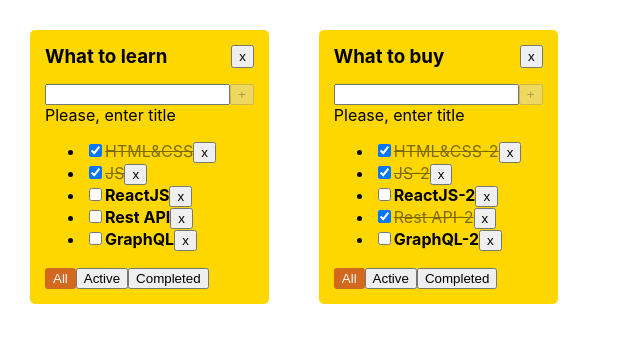
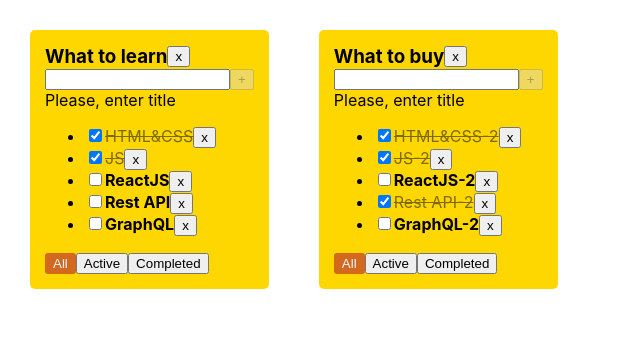
Before and after one commit to dron185/todolist, a React (Create React App) app: page / in a window 1280 px wide. Shown: the top 342 px of the page, without its empty margins (0-640 px from the left). Built offline with nearby package versions, Linux system fonts and the light colour scheme.

Commit message:
feat: add removeTodolist

```diff
--- a/src/App.css
+++ b/src/App.css
@@ -33,3 +33,8 @@
   border: 3px solid red;
   outline: none;
 }
+
+.todolist-title-container {
+  display: flex;
+  align-items: center;
+}
--- a/src/App.tsx
+++ b/src/App.tsx
@@ -60,6 +60,14 @@ function App() {
         setTodolists(todolists.map(el => el.id === todolistId ? {...el, filter: value} : el))
     }
 
+    const removeTodolist = (todolistId: string) => {
+        const newTodolists = todolists.filter(t=> t.id !==todolistId)
+        setTodolists(newTodolists)
+
+        delete tasks[todolistId]
+        setTasks({...tasks})
+    }
+
     return (
         <div className="App">
             {
@@ -82,6 +90,7 @@ function App() {
                             changeFilter={changeFilter}
                             addTask={addTask}
                             changeTaskStatus={changeTaskStatus}
+                            removeTodolist={removeTodolist}
                         />
                     )
                 })
--- a/src/Todolist.tsx
+++ b/src/Todolist.tsx
@@ -18,9 +18,11 @@ type TodolistPropsType = {
     removeTask: (todolistId: string, taskId: string) => void
     changeTaskStatus: (todolistId: string, taskId: string, newIsDoneValue: boolean) => void
     changeFilter: (todolistId: string, value: FilterValuesType) => void
+    removeTodolist: (todolistId: string) => void
 }
 
 export const Todolist = ({
+                             removeTodolist,
                              todolistId,
                              title,
                              tasks,
@@ -82,9 +84,17 @@ export const Todolist = ({
     const maxTitleLength = 15
     const isAddTaskPossible = newTaskTitle.length && newTaskTitle.length <= maxTitleLength
 
+    const removeTodolistHandler = () => {
+        removeTodolist(todolistId)
+    }
+
     return (
         <div className={"todolist"}>
-            <TodoListHeader title={title}/>
+            {/*<TodoListHeader title={title}/>*/}
+            <div className={'todolist-title-container'}>
+                <h3 style={{margin: 0}}>{title}</h3>
+                <Button title={"x"} onClickHandler={removeTodolistHandler}/>
+            </div>
             <div>
                 <input
                     className={inputError ? "input-error" : ""}
```
Also changed, not shown: src/TodoListHeader.tsx (+6 -1 lines).
